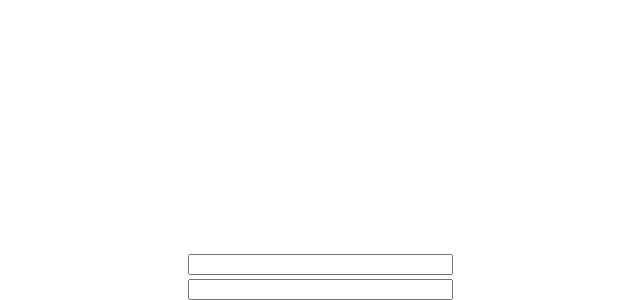
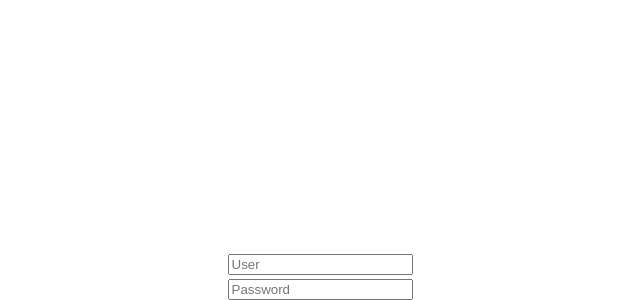
Before and after one commit to LuHernane/projeto, a React (Vite) app: page /log in a window 1280 px wide. Shown: the part 500-800 px from the top of the page, without its empty margins (320-960 px from the left). Built offline with nearby package versions, Linux system fonts and the light colour scheme; the HTML template or start-up script is replaced by a standard one.

Commit message:
Loguin finalizado e add menu

```diff
--- a/package.json
+++ b/package.json
@@ -9,6 +9,7 @@
     "preview": "vite preview"
   },
   "dependencies": {
+    "@chakra-ui/icons": "^2.0.17",
     "@chakra-ui/react": "^2.5.1",
     "@emotion/react": "^11.10.6",
     "@emotion/styled": "^11.10.6",
--- a/src/App.tsx
+++ b/src/App.tsx
@@ -1,10 +1,14 @@
 import { Route, Routes } from "react-router-dom";
-import Home from "./loguin";
+import Home from "./Home";
+import LoguinPage from "./loguin";
+import Menu from "./menu";
 
 export default function App(): JSX.Element {
   return (
     <Routes>
-      <Route path="/log" element={<Home />} />
+      <Route path="/log" element={<LoguinPage />} />
+      <Route path="/main" element={<Home />} />
+      <Route path="/menu" element={<Menu />} />
     </Routes>
   );
 }
--- a/src/Home/index.tsx
+++ b/src/Home/index.tsx
@@ -1,3 +1,12 @@
+import { Box } from "@chakra-ui/layout";
+
 export default function Home() {
-  return null;
+  return (
+    <Box bg="gray" h="container.xl" w="100%">
+      <h1> my home</h1>
+      <h1> my home</h1>
+      <h1> my home</h1>
+      <h1> my home</h1>
+    </Box>
+  );
 }
--- a/src/loguin/index.tsx
+++ b/src/loguin/index.tsx
@@ -1,8 +1,8 @@
-import { Box, Button, Stack } from "@chakra-ui/react";
+import { Box, Button, Input, Stack } from "@chakra-ui/react";
 import { useToast } from "@chakra-ui/toast";
 import { useState } from "react";
 
-export default function Home() {
+export default function LoguinPage() {
   const [user, setUser] = useState("");
   const [password, setPassword] = useState("");
   const userId = "redmi";
@@ -10,7 +10,7 @@ export default function Home() {
   const toast = useToast();
 
   function Loguin() {
-    if (userId === "redmi" && passwordId === "note8") {
+    if (user === userId && password === passwordId) {
       <a href=""></a>;
     } else {
       toast({
@@ -25,7 +25,7 @@ export default function Home() {
 
   return (
     <Box
-      bg="blue.200"
+      bg="blackAlpha.700"
       w="100%"
       h="100%"
       pos="fixed"
@@ -42,9 +42,22 @@ export default function Home() {
         borderRadius={15}
         spacing={4}
       >
-        <input size={30} width="auto" />
-        <input type="password" size={30} width="auto" />
-        <Button> Entrar</Button>
+        <Input
+          placeholder="User"
+          width="auto"
+          size={"lg"}
+          onChange={(e) => setUser(e.target.value)}
+        />
+        <Input
+          placeholder="Password"
+          type="password"
+          size={"lg"}
+          width="auto"
+          onChange={(e) => setPassword(e.target.value)}
+        />
+        <Button colorScheme="whatsapp" onClick={Loguin}>
+          Entrar
+        </Button>
       </Stack>
     </Box>
   );
--- a/src/menu/index.tsx
+++ b/src/menu/index.tsx
@@ -1,3 +1,63 @@
-export default function Home() {
-  return null;
+import { HamburgerIcon } from "@chakra-ui/icons";
+import {
+  Button,
+  Drawer,
+  DrawerBody,
+  DrawerContent,
+  DrawerOverlay,
+  Icon,
+  Popover,
+  PopoverArrow,
+  PopoverBody,
+  PopoverCloseButton,
+  PopoverContent,
+  PopoverHeader,
+  PopoverTrigger,
+  Stack,
+  useDisclosure,
+} from "@chakra-ui/react";
+import React from "react";
+
+export default function Menu() {
+  const { isOpen, onOpen, onClose } = useDisclosure();
+  const [placement] = React.useState("left");
+
+  return (
+    <>
+      <Button onClick={onOpen}>
+        <Icon as={HamburgerIcon} />
+      </Button>
+
+      <Drawer placement="left" onClose={onClose} isOpen={isOpen}>
+        <DrawerOverlay />
+        <DrawerContent>
+          <DrawerBody display={"flex"} alignSelf={"center"} p="30%">
+            <Stack spacing={"10"} m={"auto"}>
+              <Button size={"md"}>Contato</Button>
+              <Popover>
+                <PopoverTrigger>
+                  <Button size={"md"}>Sobre</Button>
+                </PopoverTrigger>
+                <PopoverContent>
+                  <PopoverArrow />
+                  <PopoverCloseButton />
+                  <PopoverHeader>About</PopoverHeader>
+                  <PopoverBody>
+                    Lorem ipsum dolor sit amet, consectetur adipiscing elit, sed
+                    do eiusmod tempor incididunt ut labore et dolore magna
+                    aliqua. Ut enim ad minim veniam, quis nostrud exercitation
+                    ullamco laboris nisi ut aliquip ex ea commodo consequat.
+                    Duis aute irure dolor in reprehenderit in voluptate velit
+                    esse cillum dolore eu fugiat nulla pariatur. Excepteur sint
+                    occaecat cupidatat non proident, sunt in culpa qui officia
+                    deserunt mollit anim id est laborum.
+                  </PopoverBody>
+                </PopoverContent>
+              </Popover>
+            </Stack>
+          </DrawerBody>
+        </DrawerContent>
+      </Drawer>
+    </>
+  );
 }
```
Also changed, not shown: componentes/NavBar/index.tsx (added), 1 other file (tests, documents, lock files or other folders).
